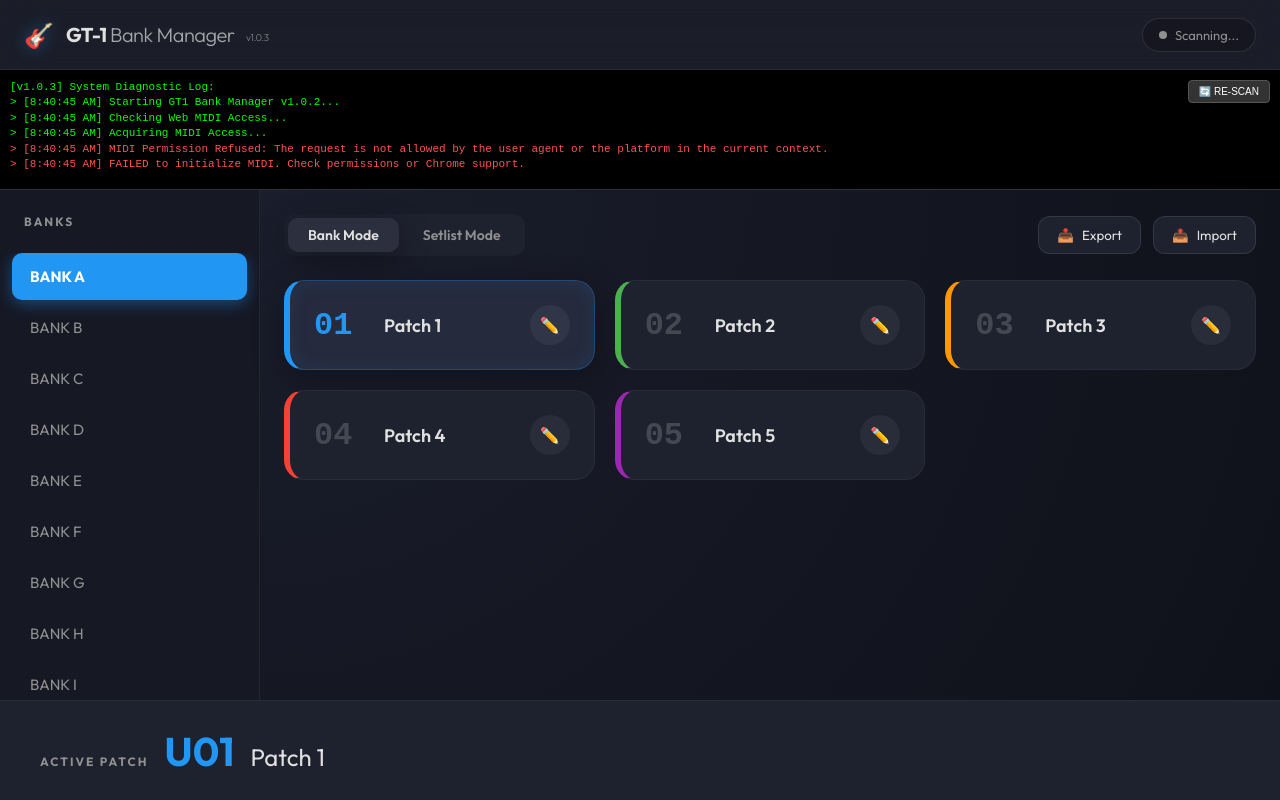
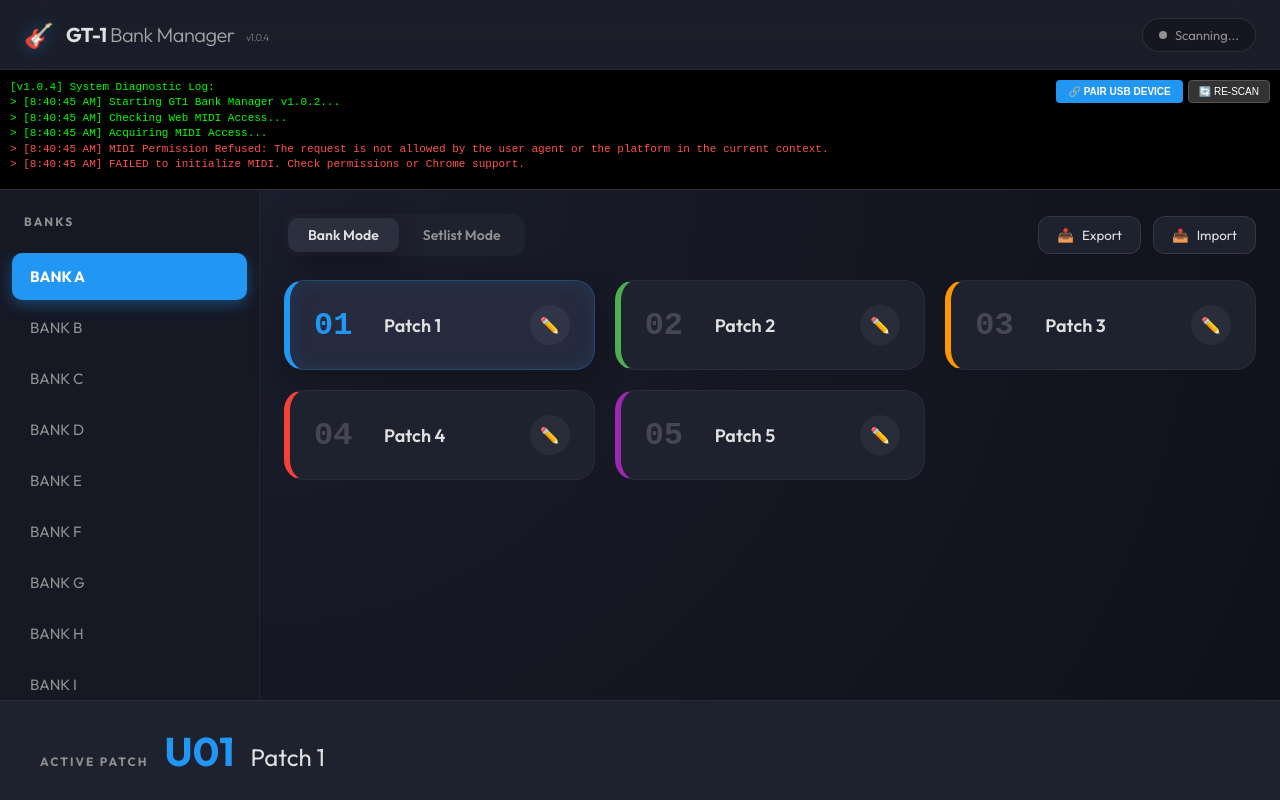
Before and after one commit to devoxishere/gt1-hub, a plain HTML site: page index.html in a window 1280 px wide. Drawn offline with Linux system fonts and the light colour scheme.

Commit message:
v1.0.4: Add WebUSB Pairing to bypass OS MIDI restrictions

```diff
--- a/index.html
+++ b/index.html
@@ -21,7 +21,7 @@
             <div class="logo-area">
                 <span class="guitar-emoji">🎸</span>
                 <h1>GT-1 <span>Bank Manager</span> <small id="app-version"
-                        style="font-size: 10px; opacity: 0.5; font-weight: 300; vertical-align: middle; margin-left: 8px;">v1.0.3</small>
+                        style="font-size: 10px; opacity: 0.5; font-weight: 300; vertical-align: middle; margin-left: 8px;">v1.0.4</small>
                 </h1>
             </div>
             <div class="connection-status" id="connection-status">
@@ -36,11 +36,16 @@
         <div id="debug-log-wrapper" style="position: relative;">
             <div id="debug-log"
                 style="background: #000; color: #0f0; font-family: monospace; font-size: 11px; padding: 10px; height: 120px; overflow-y: auto; border-bottom: 1px solid #333; line-height: 1.4;">
-                <div>[v1.0.3] System Diagnostic Log:</div>
+                <div>[v1.0.4] System Diagnostic Log:</div>
             </div>
-            <button onclick="app.midi.scanPorts()"
-                style="position: absolute; right: 10px; top: 10px; background: #333; color: #fff; border: 1px solid #555; padding: 5px 10px; border-radius: 4px; font-size: 10px; cursor: pointer;">🔄
-                RE-SCAN</button>
+            <div style="position: absolute; right: 10px; top: 10px; display: flex; gap: 5px;">
+                <button onclick="app.pairUSB()"
+                    style="background: #2196F3; color: #fff; border: none; padding: 5px 12px; border-radius: 4px; font-size: 10px; cursor: pointer; font-weight: bold;">🔗
+                    PAIR USB DEVICE</button>
+                <button onclick="app.midi.scanPorts()"
+                    style="background: #333; color: #fff; border: 1px solid #555; padding: 5px 10px; border-radius: 4px; font-size: 10px; cursor: pointer;">🔄
+                    RE-SCAN</button>
+            </div>
         </div>
 
         <!-- Main Dashboard -->
--- a/js/app.js
+++ b/js/app.js
@@ -68,6 +68,22 @@ class GT1App {
     setupListeners() {
         this.els.btnExport.addEventListener('click', () => this.exportData());
         this.els.btnImport.addEventListener('click', () => this.importData());
+    }
+
+    async pairUSB() {
+        if (!navigator.usb) {
+            this.log("WebUSB not supported in this browser.", "error");
+            return;
+        }
+        try {
+            this.log("Opening USB Device Picker...");
+            const device = await navigator.usb.requestDevice({ filters: [] });
+            this.log(`USB Device Selected: ${device.productName} (VID:${device.vendorId})`, 'success');
+            this.log("Attempting MIDI refresh after pairing...", "info");
+            setTimeout(() => this.midi.scanPorts(), 1000);
+        } catch (err) {
+            this.log(`USB Pairing Cancelled/Failed: ${err.message}`, 'error');
+        }
     }
 
     handleConnectionChange(connected, deviceList) {
--- a/sw.js
+++ b/sw.js
@@ -1,4 +1,4 @@
-const CACHE_NAME = 'gt1-manager-v1.0.3';
+const CACHE_NAME = 'gt1-manager-v1.0.4';
 const ASSETS = [
     './',
     './index.html',
```
